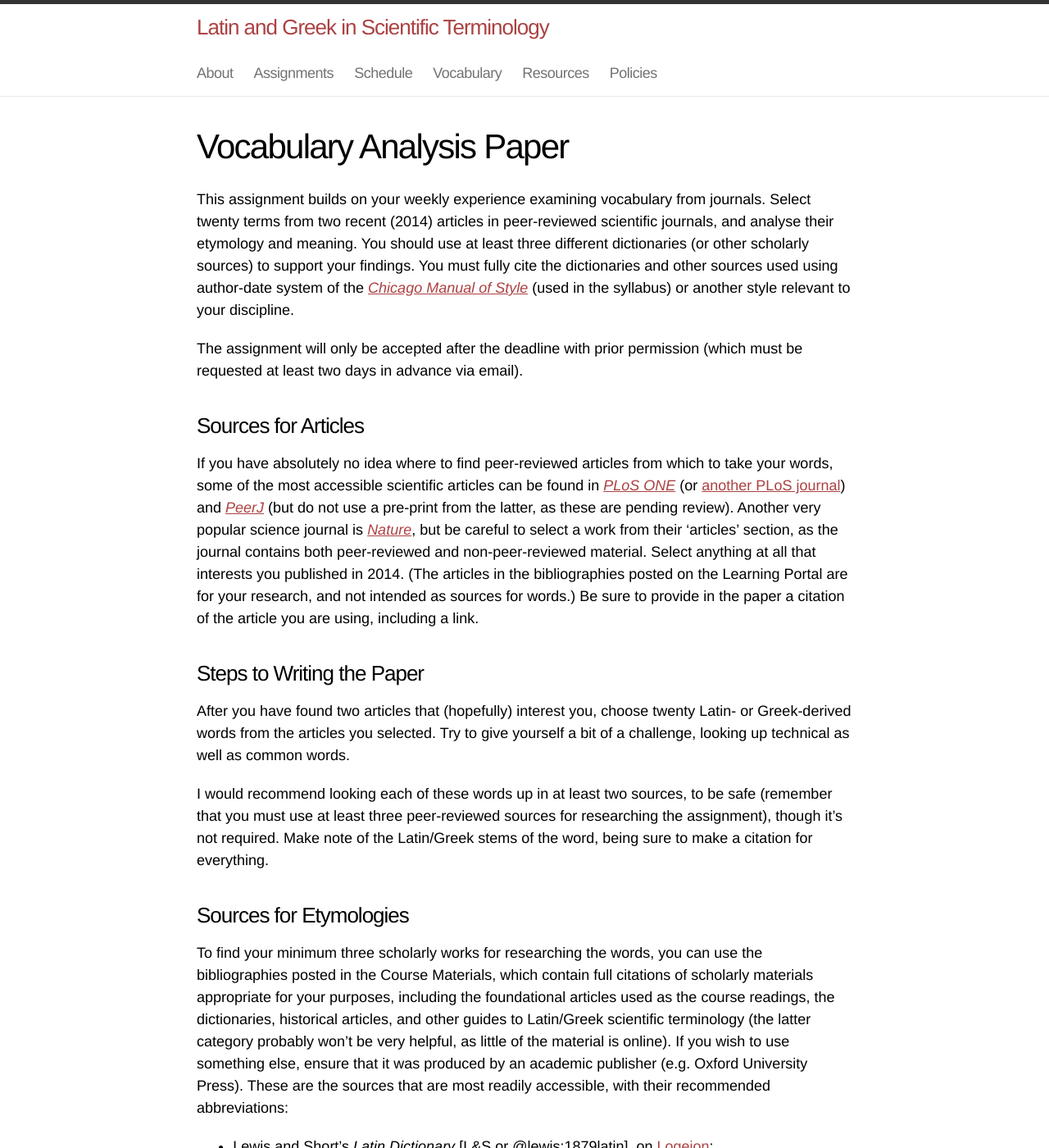
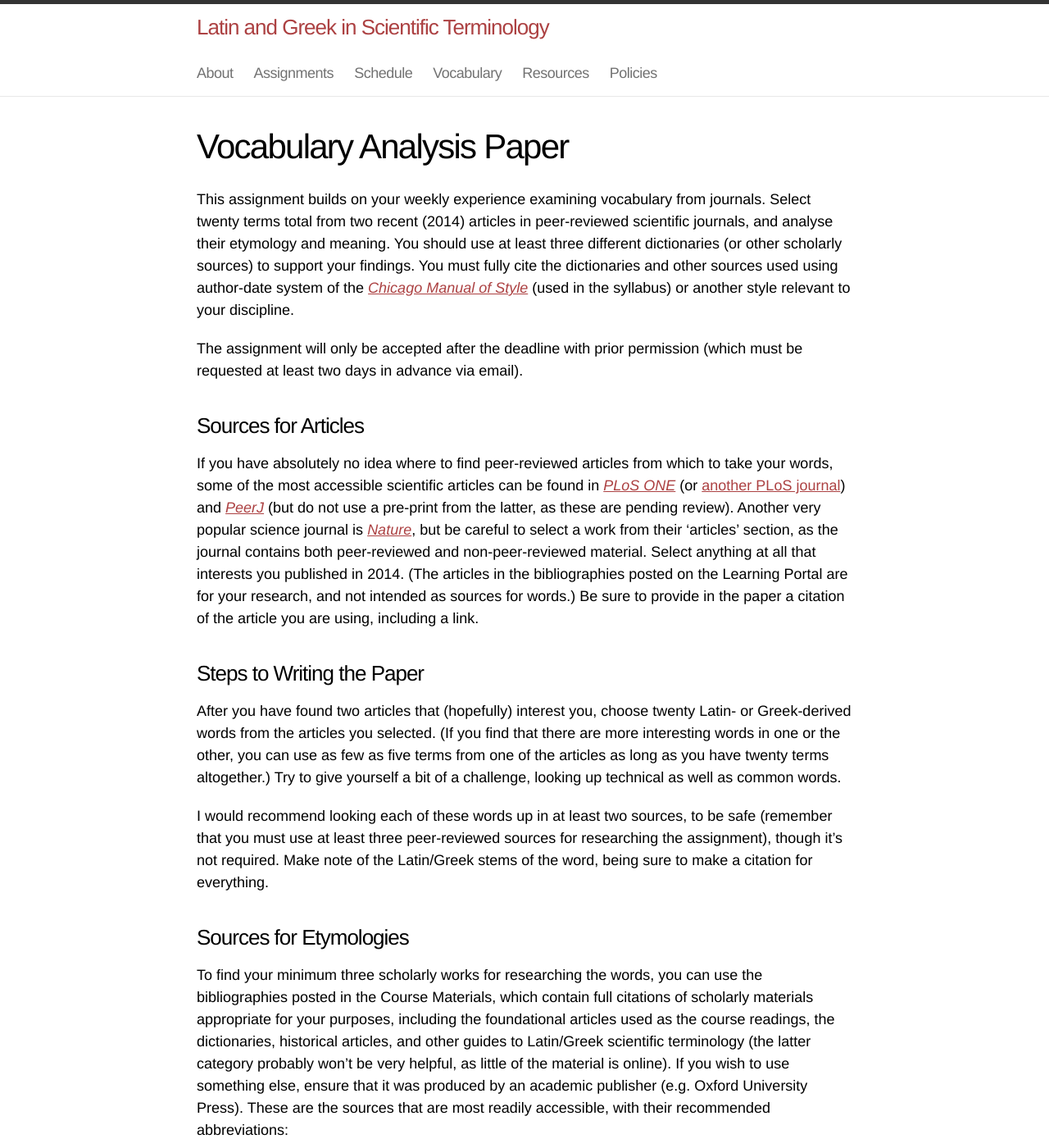
Before and after one commit to adunning/latin-greek-scientific-terminology, a Jekyll site: the page built from assignments/vocabulary-analysis-paper.md, in a window 1280 px wide and 1400 px high. Shown: the whole window at 82% size. Built offline with Jekyll 4.4.1, drawn with Linux system fonts in a browser that asks for light colours; Markdown is read by kramdown in place of the engine named in the settings.

Commit message:
Clarify required number of terms in final paper.

```diff
--- a/assignments/vocabulary-analysis-paper.md
+++ b/assignments/vocabulary-analysis-paper.md
@@ -4,7 +4,7 @@ permalink: '/assignments/vocabulary-analysis-paper/'
 title: Vocabulary Analysis Paper
 ...
 
-This assignment builds on your weekly experience examining vocabulary from journals. Select twenty terms from two recent (2014) articles in peer-reviewed scientific journals, and analyse their etymology and meaning. You should use at least three different dictionaries (or other scholarly sources) to support your findings. You must fully cite the dictionaries and other sources used using author-date system of the [*Chicago Manual of Style*](http://www.chicagomanualofstyle.org/) (used in the syllabus) or another style relevant to your discipline.
+This assignment builds on your weekly experience examining vocabulary from journals. Select twenty terms total from two recent (2014) articles in peer-reviewed scientific journals, and analyse their etymology and meaning. You should use at least three different dictionaries (or other scholarly sources) to support your findings. You must fully cite the dictionaries and other sources used using author-date system of the [*Chicago Manual of Style*](http://www.chicagomanualofstyle.org/) (used in the syllabus) or another style relevant to your discipline.
 
 The assignment will only be accepted after the deadline with prior permission (which must be requested at least two days in advance via email).
 
@@ -14,7 +14,7 @@ If you have absolutely no idea where to find peer-reviewed articles from which t
 
 ### Steps to Writing the Paper
 
-After you have found two articles that (hopefully) interest you, choose twenty Latin- or Greek-derived words from the articles you selected. Try to give yourself a bit of a challenge, looking up technical as well as common words.
+After you have found two articles that (hopefully) interest you, choose twenty Latin- or Greek-derived words from the articles you selected. (If you find that there are more interesting words in one or the other, you can use as few as five terms from one of the articles as long as you have twenty terms altogether.) Try to give yourself a bit of a challenge, looking up technical as well as common words.
 
 I would recommend looking each of these words up in at least two sources, to be safe (remember that you must use at least three peer-reviewed sources for researching the assignment), though it's not required. Make note of the Latin/Greek stems of the word, being sure to make a citation for everything.
 
```
